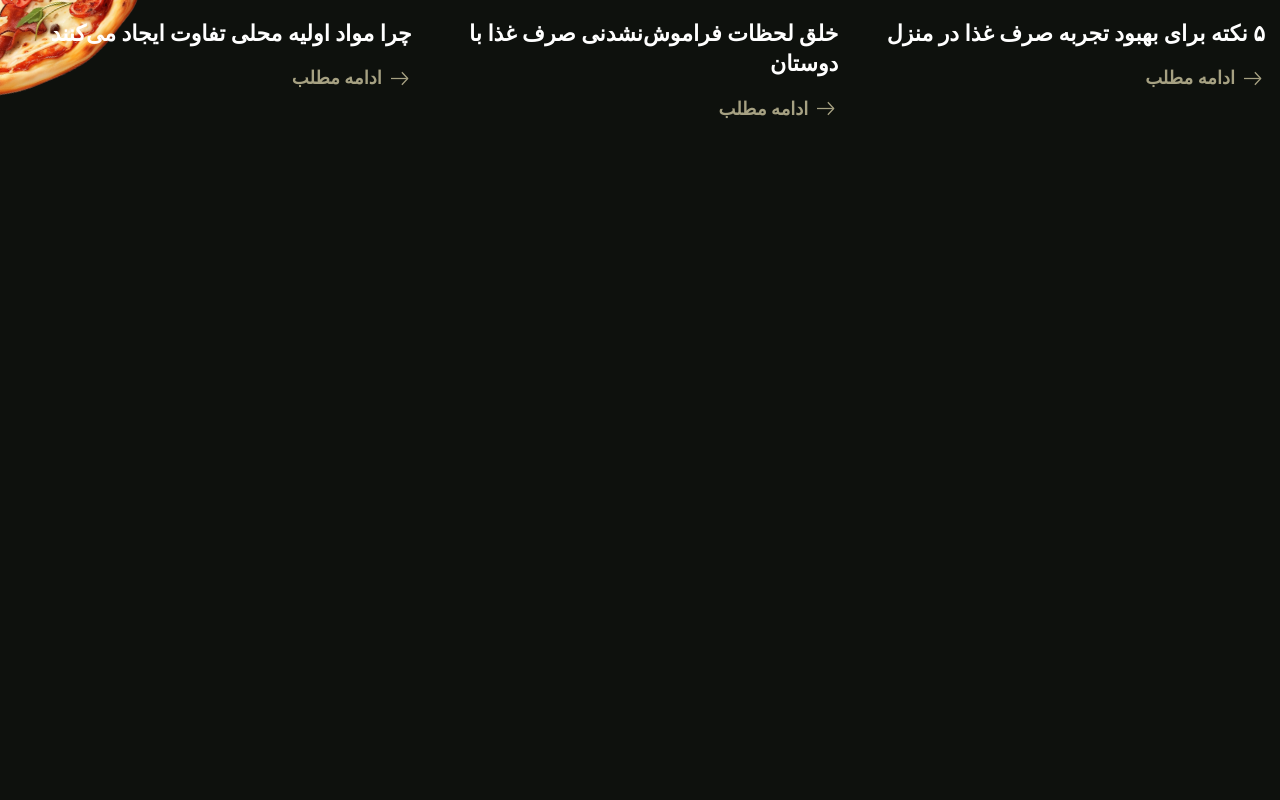
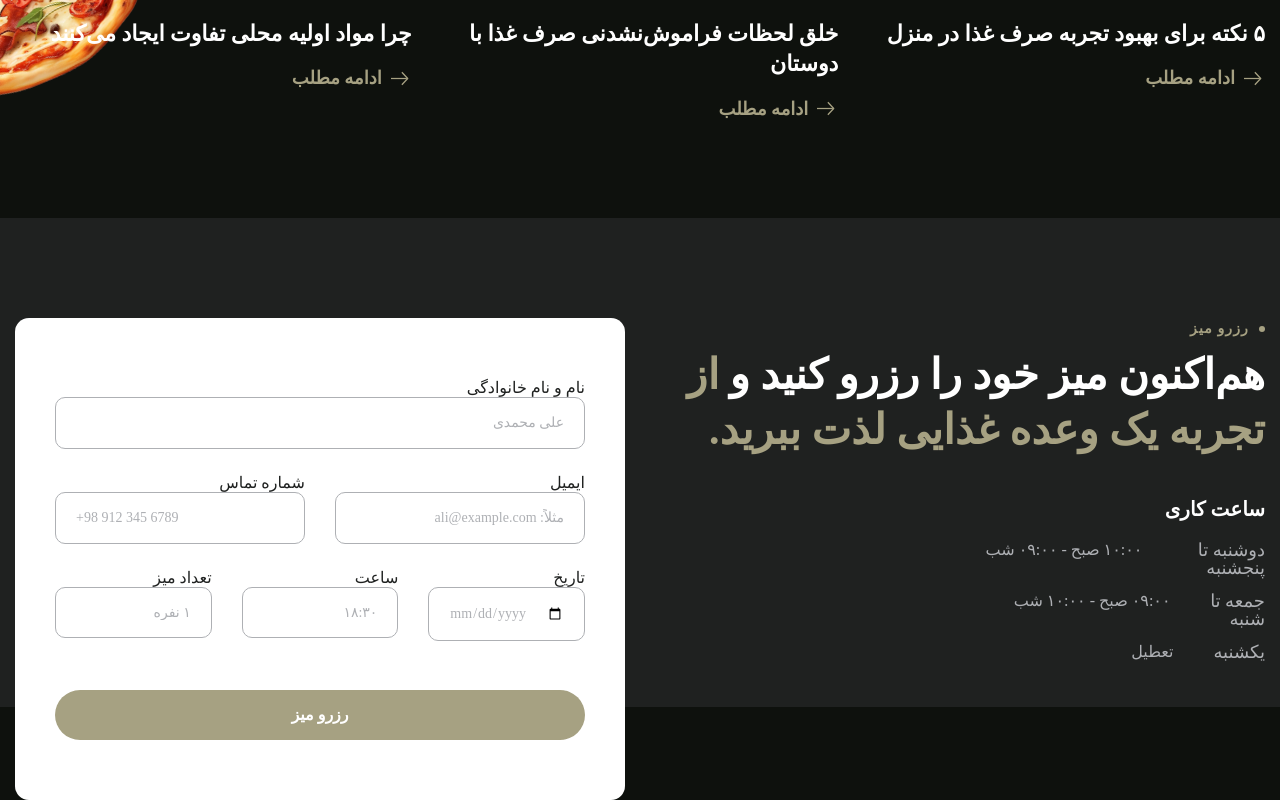
Before and after one commit to AmirHoseinDeldar/cafeshemron, a Next.js app: page / in a window 1280 px wide. Shown: the part 7915-8715 px from the top of the page. Before the commit the page ends 8133 px from the top, so only its background shows below. Built offline with nearby package versions, Linux system fonts and the light colour scheme.

Commit message:
addinng ReserveTable components

```diff
--- a/app/components/OurBlog.jsx
+++ b/app/components/OurBlog.jsx
@@ -1,7 +1,15 @@
+"use client";
+
 import Image from "next/image";
-import React from "react";
+import React, { useEffect } from "react";
 
 const OurBlog = () => {
+  useEffect(() => {
+    if (typeof window !== "undefined") {
+      const WOW = require("wowjs").WOW; // ← درست
+      new WOW({ live: false }).init(); // ← فقط WOW، نه WOW.WOW
+    }
+  }, []);
   return (
     <div className="our-blog">
       <div className="container">
--- /dev/null
+++ b/app/components/ReserveTable.jsx
@@ -0,0 +1,177 @@
+"use client";
+import React, { useEffect } from "react";
+const ReserveTable = () => {
+  useEffect(() => {
+    if (typeof window !== "undefined") {
+      const WOW = require("wowjs").WOW; // ← درست
+      new WOW({ live: false }).init(); // ← فقط WOW، نه WOW.WOW
+    }
+  }, []);
+  return (
+    <div className="reserve-table">
+      <div className="container">
+        <div className="row">
+          <div className="col-lg-6">
+            <div className="reserve-table-content">
+              <div className="section-title">
+                <h3
+                  className="wow fadeInUp"
+                  style={{ visibility: "visible", animationName: "fadeInUp" }}
+                >
+                  رزرو میز
+                </h3>
+                <h2 className="text-anime-style-2" data-cursor="-opaque">
+                  هم‌اکنون میز خود را رزرو کنید و{" "}
+                  <span>از تجربه یک وعده غذایی لذت ببرید.</span>
+                </h2>
+              </div>
+
+              <div
+                className="reserve-table-body wow fadeInUp"
+                data-wow-delay="0.2s"
+                style={{
+                  visibility: "visible",
+                  animationDelay: "0.2s",
+                  animationName: "fadeInUp",
+                }}
+              >
+                <h3>ساعت کاری</h3>
+                <ul>
+                  <li>
+                    دوشنبه تا پنجشنبه <span>۱۰:۰۰ صبح - ۰۹:۰۰ شب</span>
+                  </li>
+                  <li>
+                    جمعه تا شنبه <span>۰۹:۰۰ صبح - ۱۰:۰۰ شب</span>
+                  </li>
+                  <li>
+                    یکشنبه <span>تعطیل</span>
+                  </li>
+                </ul>
+              </div>
+            </div>
+          </div>
+
+          <div className="col-lg-6">
+            <div className="reserve-table-form">
+              <form
+                id="appointmentForm"
+                action="#"
+                method="POST"
+                data-toggle="validator"
+                className="wow fadeInUp"
+                noValidate
+                style={{ visibility: "visible", animationName: "fadeInUp" }}
+              >
+                <div className="row">
+                  <div className="form-group col-md-12 mb-4">
+                    <label className="form-label">نام و نام خانوادگی </label>
+                    <input
+                      type="text"
+                      name="name"
+                      className="form-control"
+                      id="name"
+                      placeholder="علی محمدی"
+                      required
+                    />
+                    <div className="help-block with-errors"></div>
+                  </div>
+
+                  <div className="form-group col-md-6 mb-4">
+                    <label className="form-label">ایمیل</label>
+                    <input
+                      type="email"
+                      name="email"
+                      className="form-control"
+                      id="email"
+                      placeholder="مثلاً: ali@example.com"
+                      required
+                    />
+                    <div className="help-block with-errors"></div>
+                  </div>
+
+                  <div className="form-group col-md-6 mb-4">
+                    <label className="form-label">شماره تماس</label>
+                    <input
+                      type="text"
+                      name="phone"
+                      className="form-control"
+                      id="phone"
+                      placeholder="+98 912 345 6789"
+                      required
+                      dir="ltr"
+                    />
+                    <div className="help-block with-errors"></div>
+                  </div>
+
+                  <div className="form-group col-md-4 mb-4">
+                    <label className="form-label">تاریخ</label>
+                    <input
+                      type="date"
+                      name="date"
+                      className="form-control"
+                      id="date"
+                      required
+                    />
+                    <div className="help-block with-errors"></div>
+                  </div>
+
+                  <div className="form-group col-md-4 mb-4">
+                    <label className="form-label">ساعت</label>
+                    <select
+                      name="time"
+                      className="form-control form-select"
+                      id="time"
+                      required
+                    >
+                      <option value="" disabled>
+                        انتخاب ساعت
+                      </option>
+                      <option value="6_30pm">۱۸:۳۰</option>
+                      <option value="7_00pm">۱۹:۰۰</option>
+                      <option value="7_30pm">۱۹:۳۰</option>
+                      <option value="8_00pm">۲۰:۰۰</option>
+                      <option value="8_30pm">۲۰:۳۰</option>
+                      <option value="9_00pm">۲۱:۰۰</option>
+                    </select>
+                    <div className="help-block with-errors"></div>
+                  </div>
+
+                  <div className="form-group col-md-4 mb-4">
+                    <label className="form-label">تعداد میز</label>
+                    <select
+                      name="person"
+                      className="form-control form-select"
+                      id="person"
+                      required
+                    >
+                      <option value="" disabled>
+                        تعداد نفرات
+                      </option>
+                      <option value="1_person">۱ نفره</option>
+                      <option value="5_person">۵ نفره</option>
+                      <option value="10_person">۱۰ نفره</option>
+                      <option value="15_person">۱۵ نفره</option>
+                      <option value="20_person">۲۰ نفره</option>
+                    </select>
+                    <div className="help-block with-errors"></div>
+                  </div>
+
+                  <div className="col-lg-12">
+                    <div className="reserve-table-btn">
+                      <button type="submit" className="btn-default disabled">
+                        رزرو میز
+                      </button>
+                      <div id="msgSubmit" className="h3 hidden"></div>
+                    </div>
+                  </div>
+                </div>
+              </form>
+            </div>
+          </div>
+        </div>
+      </div>
+    </div>
+  );
+};
+
+export default ReserveTable;
--- a/app/page.js
+++ b/app/page.js
@@ -7,6 +7,7 @@ import OurMenu from "./components/OurMenu";
 import IntroVideo from "./components/IntroVideo";
 import OurIngredients from "./components/OurIngredients";
 import OurBlog from "./components/OurBlog";
+import ReserveTable from "./components/ReserveTable";
 
 export default function Home() {
   return (
@@ -19,7 +20,7 @@ export default function Home() {
       <IntroVideo />
       <OurIngredients />
       <OurBlog />
-      {/* <ReserveTable /> */}
+      <ReserveTable />
     </>
   );
 }
```
